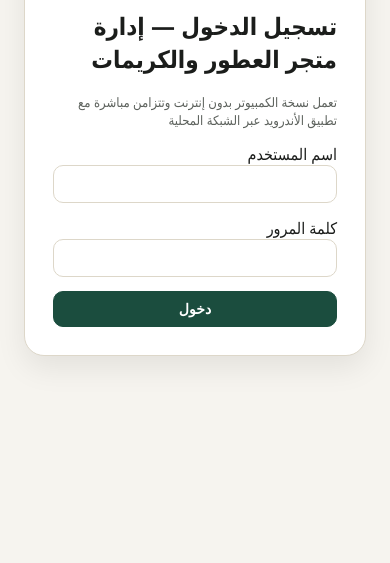
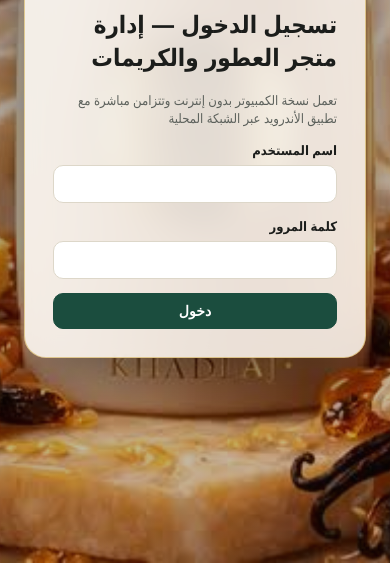
Before and after one commit to tonyomini18-collab/Omini, an Electron app: page pc-desktop/src/renderer/index.html in a window 390 px wide. Shown: the part 281-844 px from the top of the page. Drawn offline with Linux system fonts and the light colour scheme; no server answers.

Commit message:
feat(ui): redesign login page with backdrop and asset support
- Implement stylized login background and blurred cards
- Add responsive dark mode support for the login screen
- Update server to support common image MIME types

```diff
--- a/Omini-POS-Download/app/src/renderer/styles.css
+++ b/Omini-POS-Download/app/src/renderer/styles.css
@@ -62,23 +62,52 @@ input, select, textarea {
 }
 
 .login-shell {
+  position: relative;
   min-height: 100vh;
+  width: 100%;
   display: flex;
   align-items: center;
   justify-content: center;
   padding: 24px;
+  background-color: #1c1510;
+  background-image:
+    linear-gradient(135deg, rgba(18, 14, 10, 0.34), rgba(18, 14, 10, 0.22)),
+    url("/assets/login-bg.jpeg");
+  background-size: cover;
+  background-position: center center;
+  background-repeat: no-repeat;
+}
+body.dark .login-shell {
+  background-image:
+    linear-gradient(135deg, rgba(10, 8, 6, 0.56), rgba(10, 8, 6, 0.42)),
+    url("/assets/login-bg.jpeg");
 }
 .login-card {
+  position: relative;
+  z-index: 1;
   width: 100%;
   max-width: 440px;
-  background: var(--surface);
-  border: 1px solid var(--border);
-  border-radius: 20px;
+  background: rgba(255, 252, 247, 0.84);
+  backdrop-filter: blur(14px);
+  -webkit-backdrop-filter: blur(14px);
+  border: 1px solid rgba(197, 155, 39, 0.45);
+  border-radius: 22px;
   padding: 28px;
-  box-shadow: 0 12px 30px rgba(0, 0, 0, 0.08);
+  box-shadow: 0 20px 50px rgba(0, 0, 0, 0.35);
   display: flex;
   flex-direction: column;
   gap: 14px;
+}
+body.dark .login-card {
+  background: rgba(22, 24, 22, 0.82);
+  border-color: rgba(197, 155, 39, 0.4);
+}
+.login-card label {
+  display: flex;
+  flex-direction: column;
+  gap: 6px;
+  font-size: 13px;
+  font-weight: 600;
 }
 
 .app-shell {
--- a/pc-desktop/src/renderer/styles.css
+++ b/pc-desktop/src/renderer/styles.css
@@ -62,23 +62,52 @@ input, select, textarea {
 }
 
 .login-shell {
+  position: relative;
   min-height: 100vh;
+  width: 100%;
   display: flex;
   align-items: center;
   justify-content: center;
   padding: 24px;
+  background-color: #1c1510;
+  background-image:
+    linear-gradient(135deg, rgba(18, 14, 10, 0.34), rgba(18, 14, 10, 0.22)),
+    url("/assets/login-bg.jpeg");
+  background-size: cover;
+  background-position: center center;
+  background-repeat: no-repeat;
+}
+body.dark .login-shell {
+  background-image:
+    linear-gradient(135deg, rgba(10, 8, 6, 0.56), rgba(10, 8, 6, 0.42)),
+    url("/assets/login-bg.jpeg");
 }
 .login-card {
+  position: relative;
+  z-index: 1;
   width: 100%;
   max-width: 440px;
-  background: var(--surface);
-  border: 1px solid var(--border);
-  border-radius: 20px;
+  background: rgba(255, 252, 247, 0.84);
+  backdrop-filter: blur(14px);
+  -webkit-backdrop-filter: blur(14px);
+  border: 1px solid rgba(197, 155, 39, 0.45);
+  border-radius: 22px;
   padding: 28px;
-  box-shadow: 0 12px 30px rgba(0, 0, 0, 0.08);
+  box-shadow: 0 20px 50px rgba(0, 0, 0, 0.35);
   display: flex;
   flex-direction: column;
   gap: 14px;
+}
+body.dark .login-card {
+  background: rgba(22, 24, 22, 0.82);
+  border-color: rgba(197, 155, 39, 0.4);
+}
+.login-card label {
+  display: flex;
+  flex-direction: column;
+  gap: 6px;
+  font-size: 13px;
+  font-weight: 600;
 }
 
 .app-shell {
```
Also changed, not shown: Omini-POS-Download/app/src/server.js (+7 -1 lines), pc-desktop/src/server.js (+7 -1 lines), Omini-POS-Download/app/src/renderer/assets/login-bg.jpeg (added), pc-desktop/src/renderer/assets/login-bg.jpeg (added), public/assets/aistudio/images_8eea3e27.jpeg (added).
